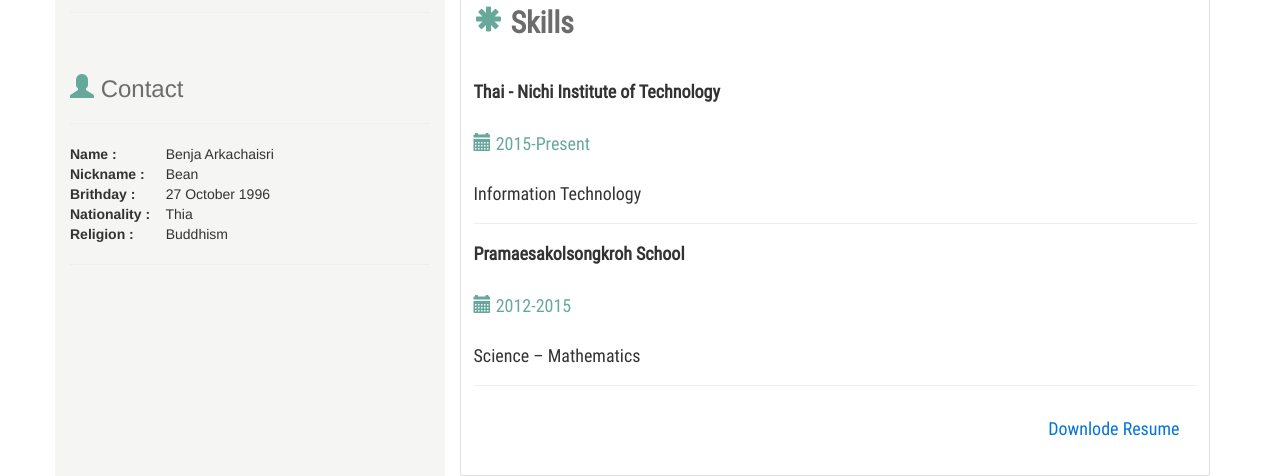
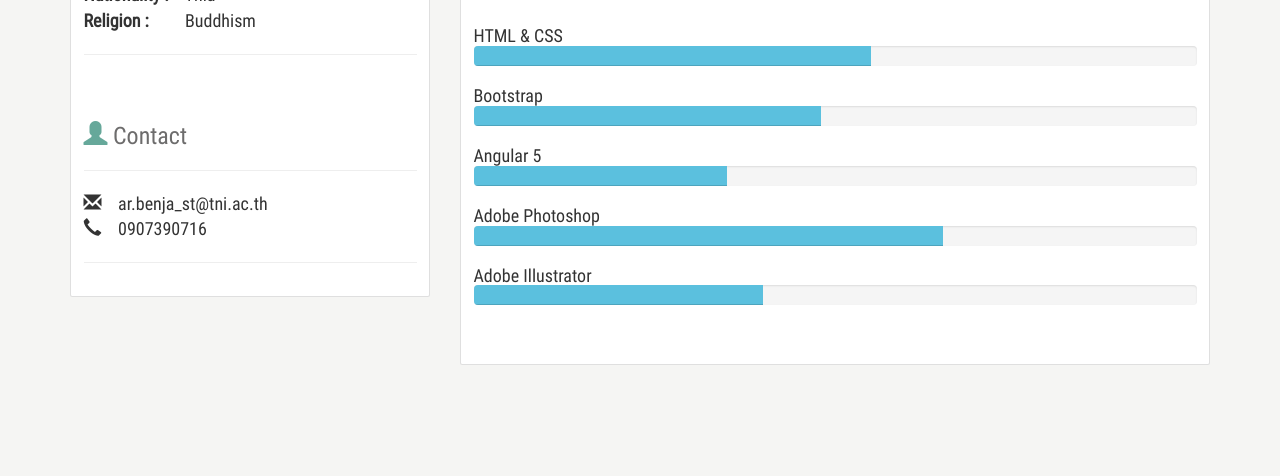
Before and after one commit to BeanBenja/portfolio, a plain HTML site: page index.html in a window 1280 px wide. Shown: the part 730-1206 px from the top of the page. After the commit the page ends 1095 px from the top, so only its background shows below. Drawn offline with nearby package versions, Linux system fonts and the light colour scheme; a script that the page names is missing.

Commit message:
portfolio

```diff
--- a/index.html
+++ b/index.html
@@ -24,7 +24,7 @@
     <title>Portfolio</title>
 </head>
 
-<body>
+<body style="background-color:rgb(245, 245, 243);">
 
     <img src="\Portfolio\img\bannerPort.jpg" class="img-fluid hidden-sm-down" alt="Responsive image">
 
@@ -32,10 +32,11 @@
         <div class="row">
             <div class="left col-xl-4 col-lg-5 col-md-6 col-sm-12">
                 <br>
-                <!-- <div class="card" width="30rem"> -->
+                <div class="card">
+                    <div class="card-block">
                         <img class="card-img-top" src="\Portfolio\img\bean.jpg" alt="Card image cap" width="100%">
-                <!-- <div class="card-block" style="Beckground-color:rgb(202, 175, 156)"> -->
-                <h3 class="card-title" style="color:rgb(109, 108, 108)">
+
+                        <h3 class="card-title" style="color:rgb(109, 108, 108)"><br>
                             <span class="glyphicon glyphicon-user" style="color:rgb(102, 168, 154)"></span> Personal
                         </h3>
                         <hr>
@@ -82,39 +83,25 @@
                             <table class="Ptable">
                                 <tr>
                                     <td>
-                                <b>Name : </b>
+                                        <b>
+                                            <span class="glyphicon glyphicon-envelope"></span>
+                                        </b>
                                     </td>
-                            <td>&nbsp;&nbsp;&nbsp; Benja Arkachaisri</td>
+                                    <td>&nbsp;&nbsp;&nbsp; ar.benja_st@tni.ac.th</td>
                                 </tr>
                                 <tr>
                                     <td>
-                                <b> Nickname : </b>
+                                        <b>
+                                            <span class="glyphicon glyphicon-earphone"></span>
+                                        </b>
                                     </td>
-                            <td>&nbsp;&nbsp;&nbsp; Bean</td>
-                        </tr>
-                        <tr>
-                            <td>
-                                <b>Brithday : </b>
-                            </td>
-                            <td>&nbsp;&nbsp;&nbsp; 27 October 1996</td>
-                        </tr>
-                        <tr>
-                            <td>
-                                <b>Nationality : </b>
-                            </td>
-                            <td>&nbsp;&nbsp;&nbsp; Thia</td>
-                        </tr>
-                        <tr>
-                            <td>
-                                <b>Religion : </b>
-                            </td>
-                            <td>&nbsp;&nbsp;&nbsp; Buddhism</td>
+                                    <td>&nbsp;&nbsp;&nbsp; 0907390716</td>
                                 </tr>
                             </table>
                         </p>
                         <hr>
-                <!-- </div> -->
-                <!-- </div> -->
+                    </div>
+                    </div>
                 </div>
 
                 <div class="col-xl-8 col-lg-7 col-md-6">
@@ -145,12 +132,11 @@
                                 <br>Science – Mathematics
                             </h4>
                             <hr>
-                        <p class="text-right">
-                            <button class="btn btn-outline-primary btn-lg">Downlode Resume</button>
-                        </p>
                         </div>
                     </div>
+
                     <br>
+
                     <div class="card">
                         <div class="card-block">
                             <h2 class="card-title" style="color:rgb(109, 108, 108)">
@@ -159,29 +145,37 @@
                             </h2>
                             <br>
                             <h4>
-                            <b>Thai - Nichi Institute of Technology</b>
+                                HTML &amp; CSS
+                                <div class="progress">
+                                    <div class="progress-bar progress-bar-info" role="progressbar" aria-valuenow="55" aria-valuemin="0" aria-valuemax="100" style="width:55%"></div>
+                                </div>
                             </h4>
-                        <h4 style="color:rgb(102, 168, 154)">
+                            <h4>
+                                Bootstrap
+                                <div class="progress">
+                                    <div class="progress-bar progress-bar-info" role="progressbar" aria-valuenow="48" aria-valuemin="0" aria-valuemax="100" style="width:48%"></div>
+                                </div>
+                            </h4>
+                            <h4>
+                                Angular 5
+                                <div class="progress">
+                                    <div class="progress-bar progress-bar-info" role="progressbar" aria-valuenow="35" aria-valuemin="0" aria-valuemax="100" style="width:35%"></div>
+                                </div>
+                            </h4>
+                            <h4>
+                                Adobe Photoshop
+                                <div class="progress">
+                                    <div class="progress-bar progress-bar-info" role="progressbar" aria-valuenow="65" aria-valuemin="0" aria-valuemax="100" style="width:65%"></div>
+                                </div>
+                            </h4>
+                            <h4>
+                                Adobe Illustrator
+                                <div class="progress">
+                                    <div class="progress-bar progress-bar-info" role="progressbar" aria-valuenow="40" aria-valuemin="0" aria-valuemax="100" style="width:40%"></div>
+                                </div>
+                            </h4>
                             <br>
-                            <span class="glyphicon glyphicon-calendar"></span> 2015-Present</h4>
-                        <h4>
-                            <br> Information Technology</h4>
-                        <hr>
-                        <h4>
-                            <b>Pramaesakolsongkroh School</b>
-                        </h4>
-                        <h4 style="color:rgb(102, 168, 154)">
-                            <br>
-                            <span class="glyphicon glyphicon-calendar"></span> 2012-2015</h4>
-                        <h4>
-                            <br>Science – Mathematics
-                        </h4>
-                        <hr>
-                        <p class="text-right">
-                            <button class="btn btn-outline-primary btn-lg">Downlode Resume</button>
-                        </p>
                         </div>
-
                     </div>
                 </div>
             </div>
--- a/style.css
+++ b/style.css
@@ -23,9 +23,3 @@ ul li a{
 .Ptable{
     border: none;
 }
-.left{
-    background-color:rgb(245, 245, 243);
-}
-.hr{
-    border-top-color: #77777747;
-}
```
Lines whose indentation alone changed are shown as unchanged.
